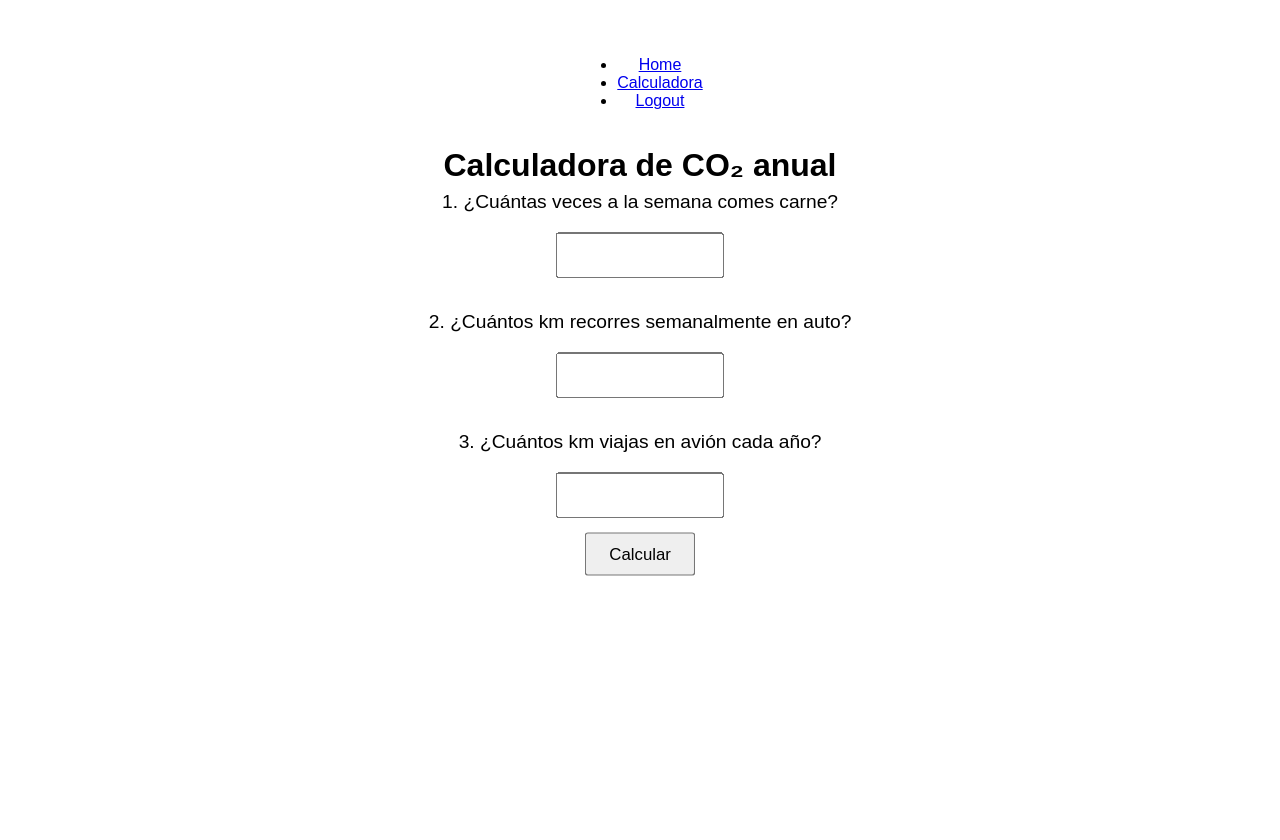
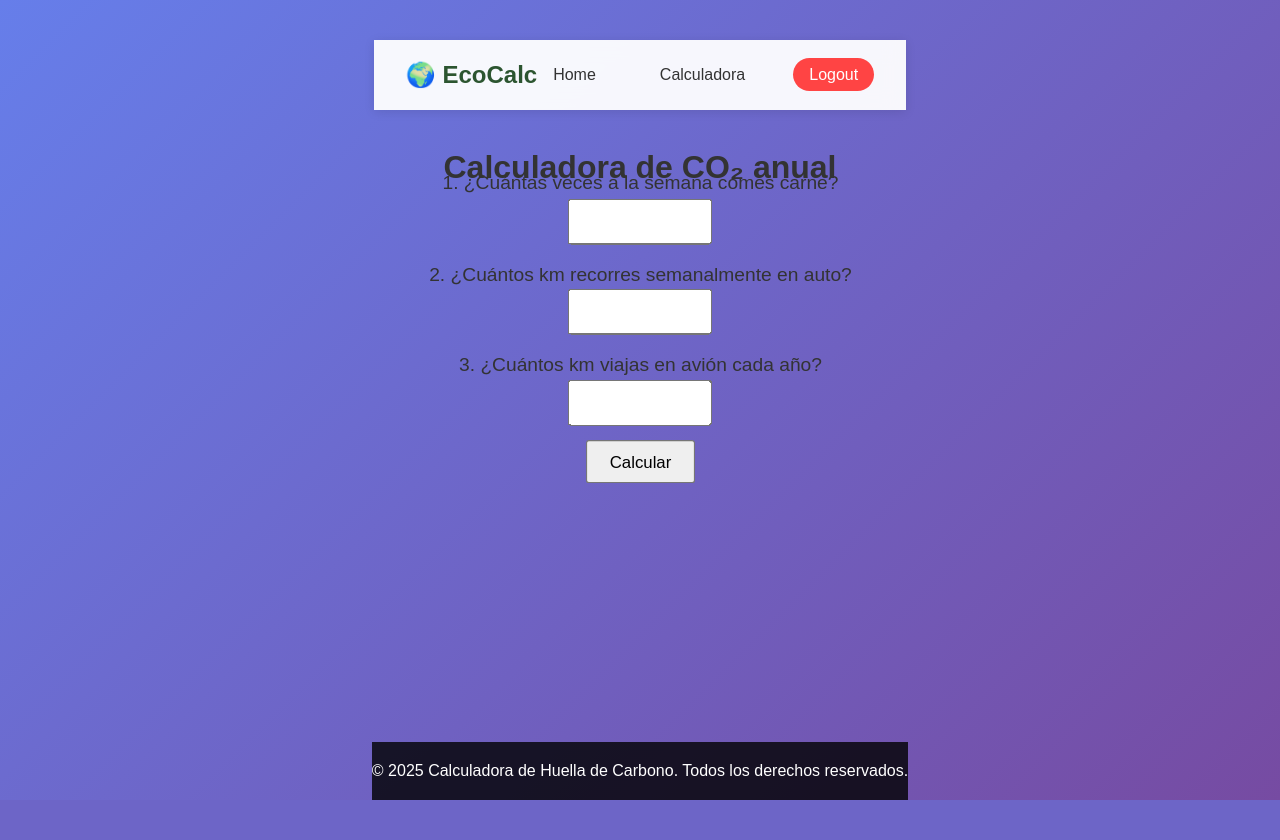
Before and after one commit to notfoley/Proyecto-carbono, a Django app: page /tasks in a window 1280 px wide. After the commit the page ends 800 px from the top, so only its background shows below. Run offline with Django 5.2, Linux system fonts and the light colour scheme; a user stored in the database is signed in.

Commit message:
Avance CSS 1

```diff
--- /dev/null
+++ b/project/sito/homepage/static/css/styles.css
@@ -0,0 +1,263 @@
+/* Reset y estilos generales */
+* {
+    margin: 0;
+    padding: 0;
+    box-sizing: border-box;
+}
+
+body {
+    font-family: 'Roboto', sans-serif;
+    line-height: 1.6;
+    color: #333;
+    background: linear-gradient(135deg, #667eea 0%, #764ba2 100%);
+    min-height: 100vh;
+    display: flex;
+    flex-direction: column;
+}
+
+/* Navigation */
+.navbar {
+    background: rgba(255, 255, 255, 0.95);
+    backdrop-filter: blur(10px);
+    padding: 1rem 0;
+    box-shadow: 0 2px 10px rgba(0,0,0,0.1);
+    position: sticky;
+    top: 0;
+    z-index: 1000;
+}
+
+.nav-container {
+    max-width: 1200px;
+    margin: 0 auto;
+    display: flex;
+    justify-content: space-between;
+    align-items: center;
+    padding: 0 2rem;
+}
+
+.nav-logo h2 {
+    color: #2c5530;
+    font-weight: 700;
+}
+
+.nav-list {
+    display: flex;
+    list-style: none;
+    gap: 2rem;
+}
+
+.nav-link {
+    text-decoration: none;
+    color: #333;
+    font-weight: 500;
+    padding: 0.5rem 1rem;
+    border-radius: 25px;
+    transition: all 0.3s ease;
+}
+
+.nav-link:hover {
+    background: #f0f0f0;
+    transform: translateY(-2px);
+}
+
+.login-btn {
+    background: #4CAF50;
+    color: white !important;
+}
+
+.login-btn:hover {
+    background: #45a049;
+}
+
+.signup-btn {
+    background: #2196F3;
+    color: white !important;
+}
+
+.signup-btn:hover {
+    background: #1976D2;
+}
+
+.logout-btn {
+    background: #ff4444;
+    color: white !important;
+}
+
+.logout-btn:hover {
+    background: #cc0000;
+}
+
+/* Main Content */
+.main-content {
+    flex: 1;
+    padding: 2rem 0;
+}
+
+/* Footer */
+.footer {
+    background: rgba(0, 0, 0, 0.8);
+    color: white;
+    text-align: center;
+    padding: 1rem 0;
+    margin-top: auto;
+}
+
+/* Contenedores principales */
+.container {
+    max-width: 1200px;
+    margin: 0 auto;
+    padding: 0 2rem;
+}
+
+.card {
+    background: white;
+    border-radius: 15px;
+    padding: 2rem;
+    box-shadow: 0 10px 30px rgba(0,0,0,0.1);
+    margin: 2rem auto;
+    max-width: 500px;
+}
+
+/* Formularios */
+.form-group {
+    margin-bottom: 1.5rem;
+}
+
+.form-group label {
+    display: block;
+    margin-bottom: 0.5rem;
+    font-weight: 500;
+    color: #555;
+}
+
+.form-control {
+    width: 100%;
+    padding: 0.75rem;
+    border: 2px solid #e0e0e0;
+    border-radius: 8px;
+    font-size: 1rem;
+    transition: border-color 0.3s ease;
+}
+
+.form-control:focus {
+    outline: none;
+    border-color: #4CAF50;
+    box-shadow: 0 0 0 3px rgba(76, 175, 80, 0.1);
+}
+
+.btn {
+    padding: 0.75rem 2rem;
+    border: none;
+    border-radius: 8px;
+    font-size: 1rem;
+    font-weight: 500;
+    cursor: pointer;
+    transition: all 0.3s ease;
+    text-decoration: none;
+    display: inline-block;
+    text-align: center;
+}
+
+.btn-primary {
+    background: #4CAF50;
+    color: white;
+}
+
+.btn-primary:hover {
+    background: #45a049;
+    transform: translateY(-2px);
+    box-shadow: 0 5px 15px rgba(76, 175, 80, 0.3);
+}
+
+.btn-block {
+    width: 100%;
+}
+
+/* Alertas */
+.alert {
+    padding: 1rem;
+    border-radius: 8px;
+    margin-bottom: 1rem;
+}
+
+.alert-danger {
+    background: #ffebee;
+    color: #c62828;
+    border: 1px solid #ffcdd2;
+}
+
+.alert-success {
+    background: #e8f5e8;
+    color: #2e7d32;
+    border: 1px solid #c8e6c9;
+}
+
+.alert-info {
+    background: #e3f2fd;
+    color: #1565c0;
+    border: 1px solid #bbdefb;
+}
+
+/* Home page específico */
+.hero {
+    text-align: center;
+    padding: 4rem 0;
+    color: white;
+}
+
+.hero h1 {
+    font-size: 3.5rem;
+    margin-bottom: 1rem;
+    text-shadow: 2px 2px 4px rgba(0,0,0,0.3);
+}
+
+.hero p {
+    font-size: 1.2rem;
+    margin-bottom: 2rem;
+    opacity: 0.9;
+}
+
+.features {
+    display: grid;
+    grid-template-columns: repeat(auto-fit, minmax(300px, 1fr));
+    gap: 2rem;
+    margin-top: 3rem;
+}
+
+.feature-card {
+    background: white;
+    padding: 2rem;
+    border-radius: 15px;
+    text-align: center;
+    box-shadow: 0 10px 30px rgba(0,0,0,0.1);
+    transition: transform 0.3s ease;
+}
+
+.feature-card:hover {
+    transform: translateY(-10px);
+}
+
+.feature-icon {
+    font-size: 3rem;
+    margin-bottom: 1rem;
+}
+
+/* Responsive */
+@media (max-width: 768px) {
+    .nav-container {
+        flex-direction: column;
+        gap: 1rem;
+    }
+
+    .nav-list {
+        gap: 1rem;
+    }
+
+    .hero h1 {
+        font-size: 2.5rem;
+    }
+
+    .container {
+        padding: 0 1rem;
+    }
+}
--- a/project/sito/homepage/templates/base.html
+++ b/project/sito/homepage/templates/base.html
@@ -1,36 +1,62 @@
 <!DOCTYPE html>
-<html lang="en">
+<html lang="es">
 <head>
     <meta charset="UTF-8">
     <meta name="viewport" content="width=device-width, initial-scale=1.0">
-    <title>Calculadora carbono</title>
+    <title>Calculadora de Carbono</title>
+
+    <!-- Cargar archivos estáticos -->
+    {% load static %}
+
+    <!-- CSS principal -->
+    <link rel="stylesheet" href="{% static 'css/styles.css' %}">
+
+    <!-- Google Fonts -->
+    <link href="https://fonts.googleapis.com/css2?family=Roboto:wght@300;400;500;700&display=swap" rel="stylesheet">
 </head>
 <body>
-    <nav>
-        <ul>
-            <li>
-                <a href="/">Home</a>
+    <!-- Header/Navigation -->
+    <header class="navbar">
+        <div class="nav-container">
+            <div class="nav-logo">
+                <h2>🌍 EcoCalc</h2>
+            </div>
+            <nav class="nav-menu">
+                <ul class="nav-list">
+                    <li class="nav-item">
+                        <a href="/" class="nav-link">Home</a>
                     </li>
-            <li>
-                <a href="/tasks">Calculadora</a>
+                    <li class="nav-item">
+                        <a href="/tasks" class="nav-link">Calculadora</a>
                     </li>
                     {% if user.is_authenticated %}
-            <li>
-                <a href="/logout">Logout</a>
+                    <li class="nav-item">
+                        <a href="/logout" class="nav-link logout-btn">Logout</a>
                     </li>
                     {% else %}
-                        <li>
-                <a href="/signup">Signup</a>
+                    <li class="nav-item">
+                        <a href="/signup" class="nav-link signup-btn">Signup</a>
                     </li>
-            <li>
-                <a href="/login">Login</a>
+                    <li class="nav-item">
+                        <a href="/login" class="nav-link login-btn">Login</a>
                     </li>
                     {% endif %}
                 </ul>
             </nav>
+        </div>
+    </header>
 
+    <!-- Main Content -->
+    <main class="main-content">
         {% block content %}
         {% endblock %}
+    </main>
 
+    <!-- Footer -->
+    <footer class="footer">
+        <div class="footer-content">
+            <p>&copy; 2025 Calculadora de Huella de Carbono. Todos los derechos reservados.</p>
+        </div>
+    </footer>
 </body>
 </html>
--- a/project/sito/sito/settings.py
+++ b/project/sito/sito/settings.py
@@ -15,6 +15,11 @@ from pathlib import Path
 # Build paths inside the project like this: BASE_DIR / 'subdir'.
 BASE_DIR = Path(__file__).resolve().parent.parent
 
+STATIC_URL = '/static/'
+
+STATICFILES_DIRS = [
+    BASE_DIR / "static",
+]
 
 # Quick-start development settings - unsuitable for production
 # See https://docs.djangoproject.com/en/5.2/howto/deployment/checklist/
```
Also changed, not shown: project/sito/db.sqlite3. Lines whose indentation alone changed are shown as unchanged.
